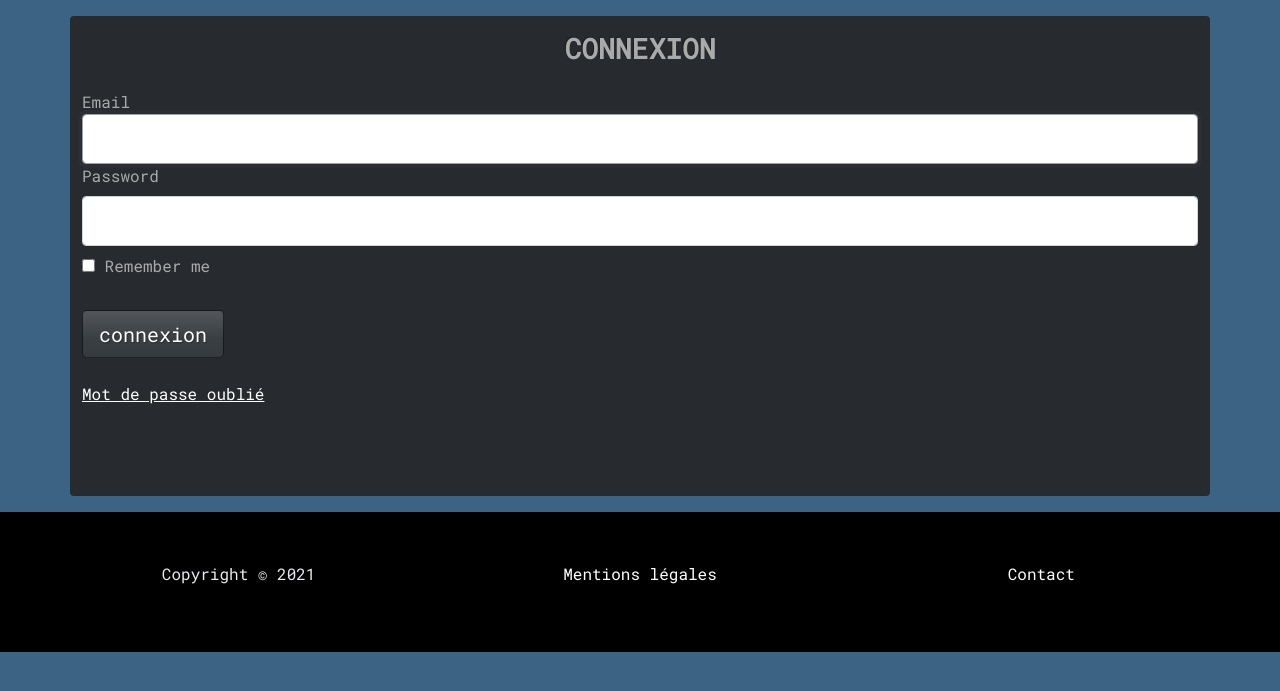
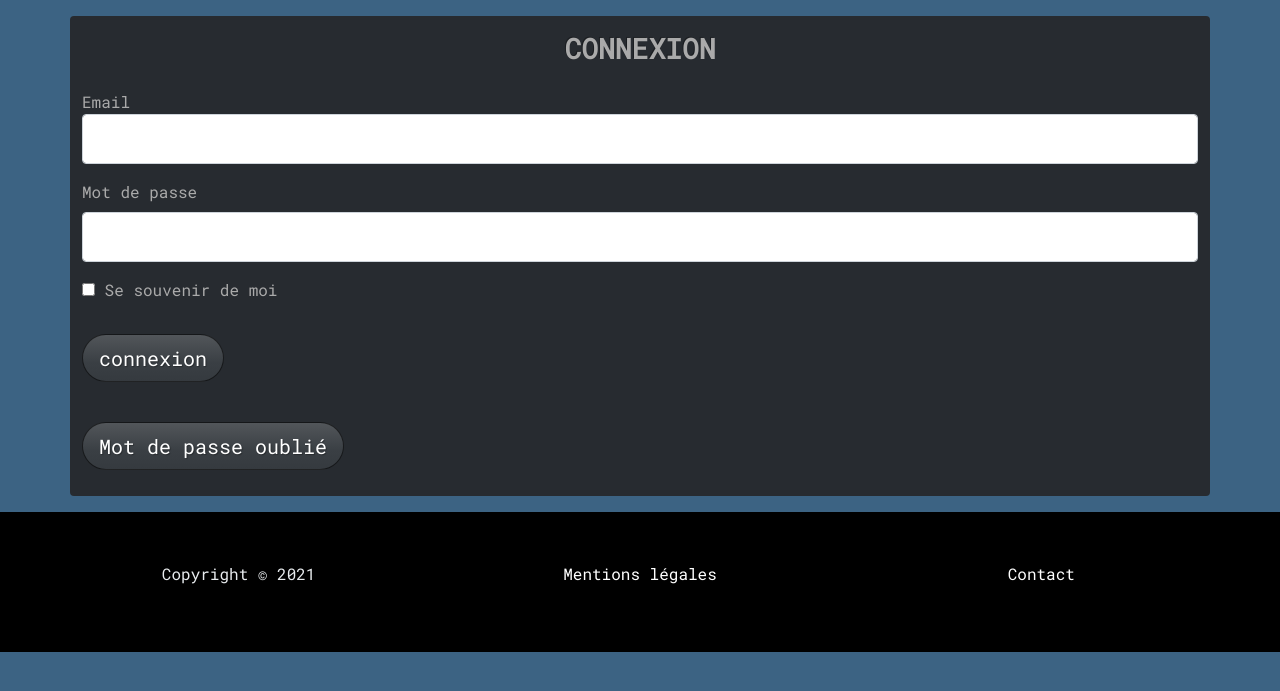
Before and after one commit to bbttnn/zikly, a Symfony app: template templates/security/login.html.twig in a window 1280 px wide. Shown: the part 58-749 px from the top of the page. Run offline with Twig, Linux system fonts and the light colour scheme; the template is opened without the code that fills it, so the values that code supplies are empty; some libraries are stand-ins or nearby versions; some web fonts are replaced.

Commit message:
templates

```diff
--- a/templates/email/login.html.twig
+++ b/templates/email/login.html.twig
@@ -25,10 +25,10 @@
            value="{{ csrf_token('authenticate') }}">
         <div class="checkbox mt-2 mb-3">
             <label>
-                <input type="checkbox" name="_remember_me"> Remember me
+                <input type="checkbox" name="_remember_me">Se souvenir de moi
             </label>
         </div>
 
-    <button class=" btn btn-primary me-3 mt-3" type="submit">log in</button>
+    <button class=" btn btn-primary me-3 mt-3 rounded-pill" type="submit">log in</button>
 </form>
 {% endblock %}
--- a/templates/security/login.html.twig
+++ b/templates/security/login.html.twig
@@ -23,22 +23,22 @@
 				<h1 class="h3 fw-bold">CONNEXION</h1>
 			</div>
 			<label for="inputEmail">Email</label>
-			<input type="email" value="{{ last_username }}" name="email" id="inputEmail" class="form-control" autocomplete="email" required autofocus>
-			<label for="inputPassword">Password</label>
-			<input type="password" name="password" id="inputPassword" class="form-control mt-2 " autocomplete="current-password" required>
+			<input type="email" value="{{ last_username }}" name="email" id="inputEmail" class=" mb-3 form-control autocomplete="email" required autofocus">
+			<label for="inputPassword">Mot de passe</label>
+			<input type="password" name="password" id="inputPassword" class="form-control mt-2 mb-3" autocomplete="current-password" required>
 			<input type="hidden" name="_csrf_token" value="{{ csrf_token('authenticate') }}">
 			<div class="checkbox mt-2 mb-3">
 				<label>
 					<input type="checkbox" name="_remember_me">
-					Remember me
+					Se souvenir de moi
 				</label>
 			</div>
-			<button class="btn btn-lg btn btn-primary mt-3 mb-4" type="submit">
+			<button class="btn btn-lg btn btn-primary mt-3 mb-4 rounded-pill" type="submit">
 				connexion
 			</button>
 		</form>
 		<p>
-			<a href="  {{path('app_forgot_password_request')}}">Mot de passe oublié</a>
+			<a class="btn btn-lg btn btn-primary mt-3 mb-4 rounded-pill" href="  {{path('app_forgot_password_request')}}">Mot de passe oublié</a>
 		</p>
 	</div>
 {% endblock %}
```
